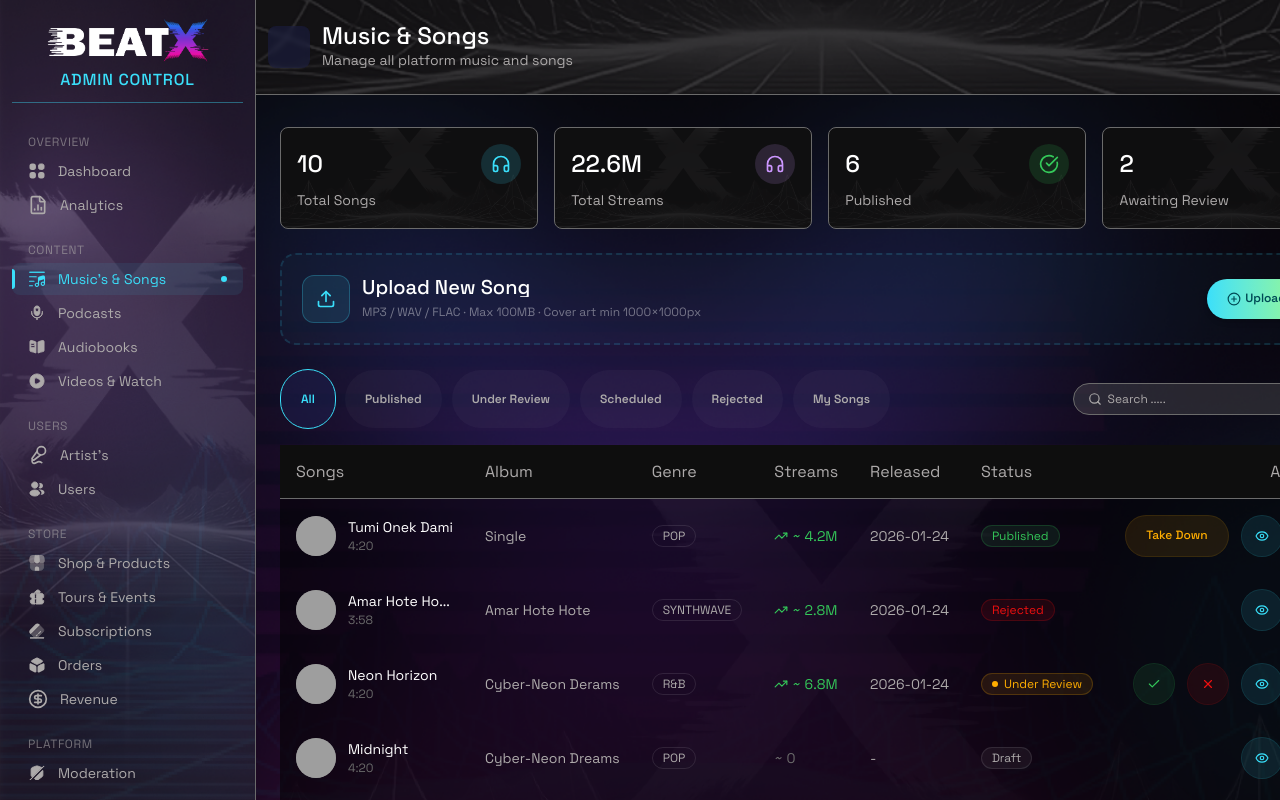
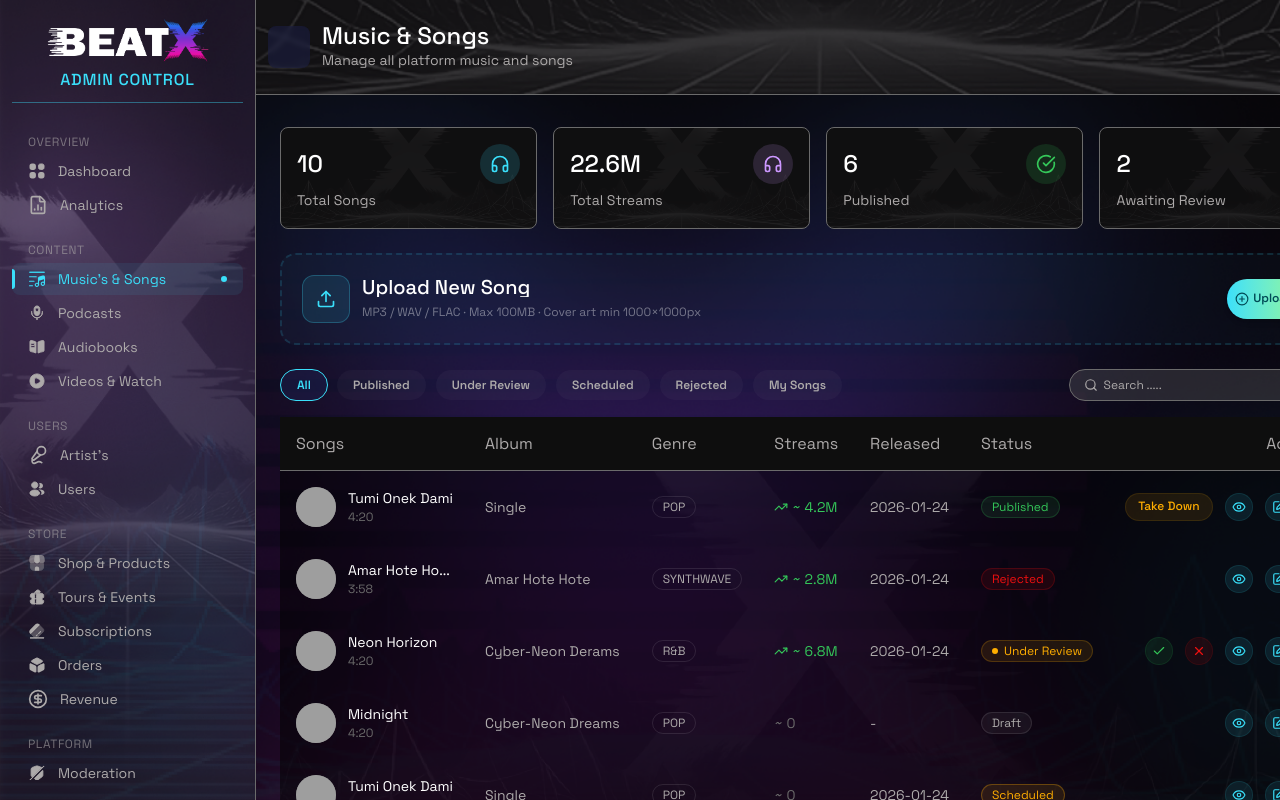
Before and after one commit to ArunRoy404/beat-x-nextjs, a Next.js app: page /admin/dashboard/music in a window 1280 px wide. Shown: the top 800 px of the page. Built offline with nearby package versions, Linux system fonts and the light colour scheme; grey boxes are pictures that could not be loaded; some icons are missing.

Commit message:
feat: implement shared Pagination, TableActions, and FilterItem components with a base Button utility

```diff
--- a/src/components/shared/CommonPagination/CommonPagination.jsx
+++ b/src/components/shared/CommonPagination/CommonPagination.jsx
@@ -80,7 +80,7 @@ const CommonPagination = ({
                     onClick={() => onPageChange?.(page)}
                     variant="outline"
                     size="icon"
-                    className={cn("px-3! py-3!", isActive ? "bg-secondary border-secondary" : "")}
+                    className={isActive ? "bg-secondary border-secondary" : ""}
                 >
                     {page}
                 </Button>
@@ -104,7 +104,6 @@ const CommonPagination = ({
                     disabled={currentPage === 1}
                     variant="outline"
                     size="icon"
-                    className='px-3! py-3!'
                 >
                     <ChevronLeft />
                 </Button>
@@ -118,7 +117,6 @@ const CommonPagination = ({
                     disabled={currentPage === calculatedTotalPages}
                     variant="outline"
                     size="icon"
-                    className='px-3! py-3!'
                 >
                     <ChevronRight />
                 </Button>
--- a/src/components/shared/CommonTable/CommonTableActions.jsx
+++ b/src/components/shared/CommonTable/CommonTableActions.jsx
@@ -1,5 +1,5 @@
 import React from "react"
-import { Eye, Check, X, Trash2 } from "lucide-react"
+import { Eye, Check, X, Trash2, SquarePen } from "lucide-react"
 import { cn } from "@/lib/utils"
 import { Button } from "@/components/ui/button"
 
@@ -10,6 +10,7 @@ const CommonTableActions = ({
     onRestore,
     onApprove,
     onReject,
+    onEdit,
     onDelete,
     className
 }) => {
@@ -21,7 +22,7 @@ const CommonTableActions = ({
                     notImplemented
                     onClick={onTakeDown}
                     variant="outline"
-                    className="text-yellow-warning border border-yellow-warning/20 bg-yellow-warning/10 rounded-full"
+                    className="text-yellow-warning border border-yellow-warning/20 bg-yellow-warning/10 rounded-full px-3! py-3!"
                 >
                     Take Down
                 </Button>
@@ -32,7 +33,7 @@ const CommonTableActions = ({
                     notImplemented
                     onClick={onRestore}
                     variant="outline"
-                    className="text-green-success border border-green-success/20 bg-green-success/10 rounded-full"
+                    className="text-green-success border border-green-success/20 bg-green-success/10 rounded-full px-3! py-3!"
                 >
                     Restore
                 </Button>
@@ -75,6 +76,17 @@ const CommonTableActions = ({
                 <Eye className="w-3.5 h-3.5 shrink-0" />
             </Button>
 
+            <Button
+                notImplemented
+                onClick={onEdit}
+                title="Edit Song"
+                size="icon"
+                variant="outline"
+                className="text-secondary border border-secondary/20 bg-secondary/10 rounded-full"
+            >
+                <SquarePen className="w-3.5 h-3.5 shrink-0" />
+            </Button>
+
             {/* Delete icon */}
             <Button
                 notImplemented
--- a/src/components/shared/commonFilter/commonFilterItem.jsx
+++ b/src/components/shared/commonFilter/commonFilterItem.jsx
@@ -9,7 +9,7 @@ const CommonFilterItem = ({ label, isActive, onClick, className }) => {
       onClick={onClick}
       variant="ghost"
       className={cn(
-        "h-auto px-4 py-1.5 rounded-full text-[12px] font-semibold transition-all duration-200 select-none whitespace-nowrap border shadow-none hover:text-inherit active:translate-y-0",
+        "h-auto px-4! py-1.5! rounded-full text-[12px] font-semibold transition-all duration-200 select-none whitespace-nowrap border shadow-none hover:text-inherit active:translate-y-0",
         isActive
           ? "bg-nav-icon-bg border-secondary text-secondary hover:bg-nav-icon-bg"
           : "bg-white/[0.03] text-light-gray border-transparent hover:bg-white/[0.06]",
--- a/src/components/ui/button.jsx
+++ b/src/components/ui/button.jsx
@@ -5,7 +5,7 @@ import { toast } from "sonner"
 import { Spinner } from "@/components/ui/spinner"
 
 const buttonVariants = cva(
-  "group/button inline-flex shrink-0 items-center justify-center rounded border border-transparent bg-clip-padding text-xs/relaxed font-medium whitespace-nowrap transition-all outline-none select-none focus-visible:border-ring focus-visible:ring-2 focus-visible:ring-ring/30 active:not-aria-[haspopup]:translate-y-px aria-invalid:border-destructive aria-invalid:ring-2 aria-invalid:ring-destructive/20 dark:aria-invalid:border-destructive/50 dark:aria-invalid:ring-destructive/40 [&_svg]:pointer-events-none [&_svg]:shrink-0 [&_svg:not([class*='size-'])]:size-4 cursor-pointer active:scale-98 text-button-text disabled:cursor-not-allowed! disabled:opacity-50 py-5! px-5!",
+  "group/button inline-flex shrink-0 items-center justify-center rounded border border-transparent bg-clip-padding text-xs/relaxed font-medium whitespace-nowrap transition-all outline-none select-none focus-visible:border-ring focus-visible:ring-2 focus-visible:ring-ring/30 active:not-aria-[haspopup]:translate-y-px aria-invalid:border-destructive aria-invalid:ring-2 aria-invalid:ring-destructive/20 dark:aria-invalid:border-destructive/50 dark:aria-invalid:ring-destructive/40 [&_svg]:pointer-events-none [&_svg]:shrink-0 [&_svg:not([class*='size-'])]:size-4 cursor-pointer active:scale-98 text-button-text disabled:cursor-not-allowed! disabled:opacity-50 py-5 px-5",
   {
     variants: {
       variant: {
@@ -27,7 +27,7 @@ const buttonVariants = cva(
         xs: "h-5 gap-1 rounded-sm px-2 text-[0.625rem] has-data-[icon=inline-end]:pr-1.5 has-data-[icon=inline-start]:pl-1.5 [&_svg:not([class*='size-'])]:size-2.5",
         sm: "h-6 gap-1 px-2 text-xs/relaxed has-data-[icon=inline-end]:pr-1.5 has-data-[icon=inline-start]:pl-1.5 [&_svg:not([class*='size-'])]:size-3",
         lg: "h-8 gap-1 px-2.5 text-xs/relaxed has-data-[icon=inline-end]:pr-2 has-data-[icon=inline-start]:pl-2 [&_svg:not([class*='size-'])]:size-4",
-        icon: "size-7 [&_svg:not([class*='size-'])]:size-3.5",
+        icon: "size-7 [&_svg:not([class*='size-'])]:size-3.5 px-3! py-3!",
         "icon-xs": "size-5 rounded-sm [&_svg:not([class*='size-'])]:size-2.5",
         "icon-sm": "size-6 [&_svg:not([class*='size-'])]:size-3",
         "icon-lg": "size-8 [&_svg:not([class*='size-'])]:size-4",
```
